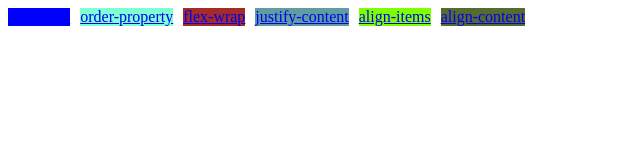
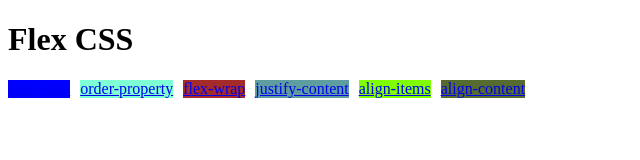
Before and after one commit to Code-at-linux/Flax, a plain HTML site: page index.html in a window 1280 px wide. Shown: the whole page, without its empty margins (0-640 px from the left). Drawn offline with Linux system fonts and the light colour scheme.

Commit message:
add h1 with flex css

```diff
--- a/index.html
+++ b/index.html
@@ -30,6 +30,9 @@
     </style>
 </head>
 <body>
+    <div>
+        <h1>Flex CSS</h1>
+    </div>
     <div class="container">
         <div class="flex-basis box"><a href="./flex-basis.html">flex-basis</a></div>
         <div class="order-property box"><a href="./order-property.html">order-property</a></div>
```
